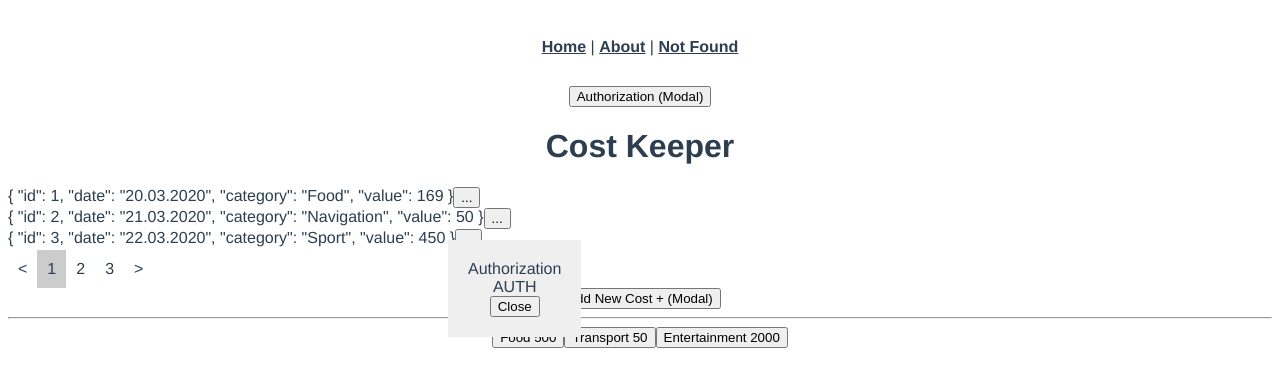
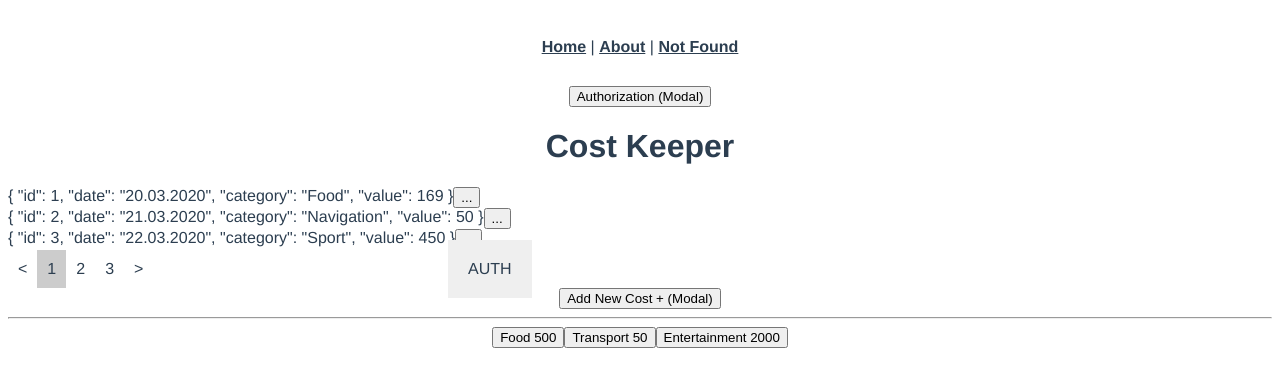
Before and after one commit to alexyasinsky/GB-frontend-VueJS, a Vue app: page /home/1 in a window 1280 px wide. Both pictures are taken after a click on the button "Authorization (Modal)". Shown: the top 386 px of the page. Built offline with nearby package versions, Linux system fonts and the light colour scheme.

Commit message:
task_6 modal css finished

```diff
--- a/src/App.vue
+++ b/src/App.vue
@@ -37,7 +37,7 @@ export default {
     this.$modal.EventBus.$off('show', this.onShow)
     this.$modal.EventBus.$off('hide', this.onHide)
   },
-  components: { ModalWindow:()=>import('./components/ModalWindow.vue') },
+  components: {ModalWindow:()=>import("@/components/ModalWindow") },
 };
 </script>
 
@@ -49,8 +49,6 @@ export default {
     text-align: center;
     color: #2c3e50;
 }
-
-
   nav {
     padding: 30px;
 
--- /dev/null
+++ b/src/components/CenterWrapper.vue
@@ -0,0 +1,30 @@
+<template>
+  <div class="wrapper">
+    <slot/>
+  </div>
+</template>
+
+<script>
+
+
+export default {
+  name: "CenterWrapper",
+  props: {
+    position: Object,
+    default: ()=>{}
+  },
+
+
+}
+</script>
+
+<style scoped>
+  .wrapper {
+    padding: 20px;
+    position: absolute;
+    top: 30%;
+    left: 35%;
+    background: #efefef;
+    z-index: 2;
+  }
+</style>
--- a/src/components/ContextMenu.vue
+++ b/src/components/ContextMenu.vue
@@ -1,6 +1,6 @@
 <template>
     <div class="menu">
-      <my-button :handler="editPayment">Редактировать</my-button>
+      <my-button :handler="editPayment">Редактировать</my-button><br>
       <my-button :handler="deletePayment">Удалить</my-button>
     </div>
 </template>
--- a/src/components/DisplayData.vue
+++ b/src/components/DisplayData.vue
@@ -2,9 +2,7 @@
   <div>
     <div v-for="(item, index) in items" :key="index" class="payment__item">
       {{ item }}
-      <div class="button-wrapper">
-        <button @click="openContextMenu">...</button>
-      </div>
+    <button @click="openContextMenu">...</button>
   </div>
 </div>
 </template>
@@ -21,8 +19,8 @@
   },
 
     methods: {
-      openContextMenu() {
-        this.$modal.show('ContextMenu', {title: "Context Menu", component: 'ContextMenu'})
+      openContextMenu(event) {
+        this.$modal.show('ContextMenu', {component: 'ContextMenu', positionComp: 'RelativeWrapper', position: {x: event.clientX, y: event.clientY}})
       }
     }
 
@@ -35,7 +33,4 @@
     display: flex;
   }
 
-  .button-wrapper {
-
-  }
 </style>
--- a/src/components/ModalWindow.vue
+++ b/src/components/ModalWindow.vue
@@ -1,12 +1,13 @@
 <template>
-  <div class="wrapper">
-    <div class="header">{{ settings.title }}</div>
-    <div class="content">
-      <component :is="settings.component" />
-    </div>
-    <div class="footer">
-      <button @click="onCloseClick">Close</button>
-    </div>
+  <div>
+    <component :is="settings.positionComp" :position="settings.position">
+      <div class="content">
+        <component :is="settings.component" />
+      </div>
+      <div class="footer">
+      </div>
+    </component>
+    <div class="close" @click="onCloseClick"></div>
   </div>
 </template>
 
@@ -17,6 +18,8 @@ export default {
     settings: Object
   },
   components: {
+    CenterWrapper: () => import('./CenterWrapper'),
+    RelativeWrapper: () => import('./RelativeWrapper'),
     AddDataForm: ()=>import('./AddDataForm.vue'),
     AuthForm: ()=>import('./AuthForm.vue'),
     ContextMenu: () => import('./ContextMenu'),
@@ -30,11 +33,12 @@ export default {
 </script>
 
 <style lang="scss" scoped >
-  .wrapper {
-    padding: 20px;
+  .close {
     position: absolute;
-    top: 30%;
-    left: 35%;
-    background: #efefef;
+    z-index: 1;
+    top: 0;
+    height: 100%;
+    width: 100%;
+    opacity: 0;
   }
 </style>
--- /dev/null
+++ b/src/components/RelativeWrapper.vue
@@ -0,0 +1,42 @@
+<template>
+  <div class="wrapper" :style="positionStyle">
+    <slot/>
+  </div>
+</template>
+
+<script>
+
+
+export default {
+  name: "RelativeWrapper",
+  props: {
+    position: Object,
+    default: ()=>{}
+  },
+
+  // data() {
+  //   return {
+  //
+  //   }
+  // },
+
+  computed: {
+    positionStyle() {
+      return {
+        top: this.position.y + 'px',
+        left: this.position.x + 'px'
+      }
+    }
+  },
+
+}
+</script>
+
+<style scoped>
+  .wrapper {
+    padding: 20px;
+    position: absolute;
+    background: #efefef;
+    z-index: 2;
+  }
+</style>
--- a/src/views/HomeView.vue
+++ b/src/views/HomeView.vue
@@ -112,11 +112,11 @@ export default {
     },
 
     openAddPaymentForm(){
-      this.$modal.show('addDataForm', {title: "Add New Payment", component: 'AddDataForm'})
+      this.$modal.show('addDataForm', {component: 'AddDataForm', positionComp: 'CenterWrapper'})
     },
 
     openAuthForm(){
-      this.$modal.show('AuthForm', {title: "Authorization", component: 'AuthForm'})
+      this.$modal.show('AuthForm', {component: 'AuthForm', positionComp: 'CenterWrapper'})
     }
   },
 
```
